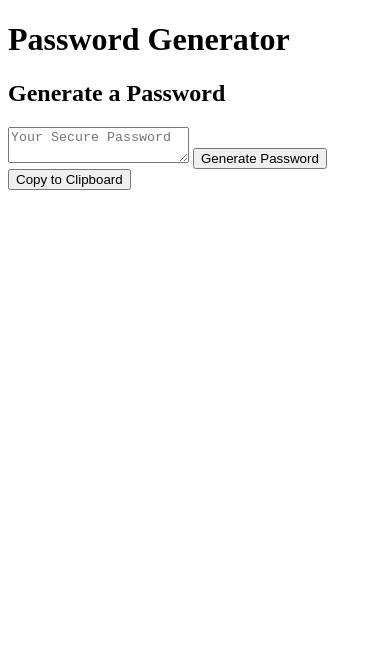
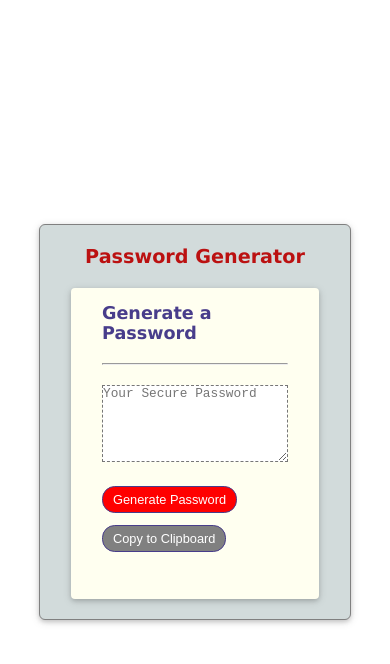
Before and after one commit to Eduardo-YGIAH/Password-Generator, a plain HTML site: page index.html in a window 390 px wide. Drawn offline with Linux system fonts and the light colour scheme.

Commit message:
added css rules to styles.css

```diff
--- a/index.html
+++ b/index.html
@@ -8,22 +8,30 @@
 		<link rel="stylesheet" href="styles.css" />
 	</head>
 	<body>
+		<div class="container">
 			<header>
-			<h1>Password Generator</h1>
+				<h1 class="title">Password Generator</h1>
 			</header>
-		<h2>Generate a Password</h2>
+			<div class="frame">
+				<h2 class="sub-title">Generate a Password</h2>
+				<hr />
 				<textarea
+					class="output-area"
 					readonly
 					id="password"
 					placeholder="Your Secure Password"
 					aria-label="Generated Password"
 				></textarea>
-		<button id="generate">
+				<div class="btn-area">
+					<button id="generate" class="btn active">
 						Generate Password
 					</button>
-		<button id="copy">
+					<button id="copy" class="btn inactive">
 						Copy to Clipboard
 					</button>
+				</div>
+			</div>
+		</div>
 		<script src="logic.js"></script>
 	</body>
 </html>
--- a/styles.css
+++ b/styles.css
@@ -0,0 +1,140 @@
+* {
+	margin: 0;
+	padding: 0;
+	box-sizing: border-box;
+}
+
+body {
+	width: 100vw;
+	height: 100vh;
+	font-family: Verdana, Geneva, Tahoma, sans-serif;
+	font-size: 16px;
+	background-color: #ffffff;
+	padding: 40px 0;
+	display: flex;
+	flex-direction: column;
+	justify-content: center;
+	align-items: center;
+}
+
+.container {
+	width: 80%;
+	padding-bottom: 20px;
+	max-width: 960px;
+	background-color: rgb(210, 219, 219);
+	display: flex;
+	flex-direction: column;
+	align-items: center;
+	border: 1px solid grey;
+	border-radius: 6px;
+	box-shadow: 0 2px 4px 0 rgba(0, 0, 0, 0.16),
+		0 2px 10px 0 rgba(0, 0, 0, 0.12) !important;
+}
+
+.title {
+	font-size: 3em;
+	padding: 20px 0;
+	color: rgb(187, 17, 17);
+}
+
+.frame {
+	background-color: ivory;
+	border-radius: 4px;
+	width: 60%;
+	padding: 5% 10%;
+	box-shadow: 0 2px 4px 0 rgba(0, 0, 0, 0.16),
+		0 2px 10px 0 rgba(0, 0, 0, 0.12) !important;
+}
+
+.sub-title {
+	margin-bottom: 20px;
+	color: darkslateblue;
+	font-size: 1.6em;
+}
+
+.output-area {
+	margin-top: 20px;
+	width: 100%;
+	height: 10em;
+	border-style: dashed;
+	font-size: 1em;
+}
+
+.btn-area {
+	display: flex;
+	justify-content: space-between;
+	flex-wrap: wrap;
+	padding: 20px 0;
+}
+
+.btn {
+	background-color: red;
+	font-size: 1.2em;
+	padding: 5px 10px;
+	border: 1px solid darkslateblue;
+	color: white;
+	border-radius: calc((1.2em + 10px) / 2);
+	margin-bottom: 12px;
+}
+
+.active {
+	background-color: red;
+}
+
+.active:hover {
+	box-shadow: 0 12px 16px 0 rgba(0, 0, 0, 0.24),
+		0 17px 50px 0 rgba(0, 0, 0, 0.19);
+	cursor: pointer;
+}
+
+.inactive {
+	background-color: grey;
+	box-shadow: none;
+}
+
+@media only screen and (max-width: 1200px) {
+	.title {
+		font-size: 1.8em;
+	}
+	.sub-title {
+		font-size: 1.5em;
+	}
+	.btn {
+		font-size: 1.2em;
+	}
+	.output-area {
+		height: 6em;
+		border-style: dashed;
+		font-size: 0.8em;
+	}
+	.frame {
+		width: 80%;
+		padding: 5% 10%;
+	}
+}
+
+@media only screen and (max-width: 820px) {
+	.title {
+		font-size: 1.5em;
+	}
+	.sub-title {
+		font-size: 1.1em;
+	}
+	.btn {
+		font-size: 0.8em;
+	}
+	.output-area {
+		height: 6em;
+		border-style: dashed;
+		font-size: 0.8em;
+	}
+	.frame {
+		width: 80%;
+		padding: 5% 10%;
+	}
+}
+@media only screen and (max-width: 400px) {
+	.title {
+		font-size: 1.2em;
+	}
+}
```
Lines whose indentation alone changed are shown as unchanged.
